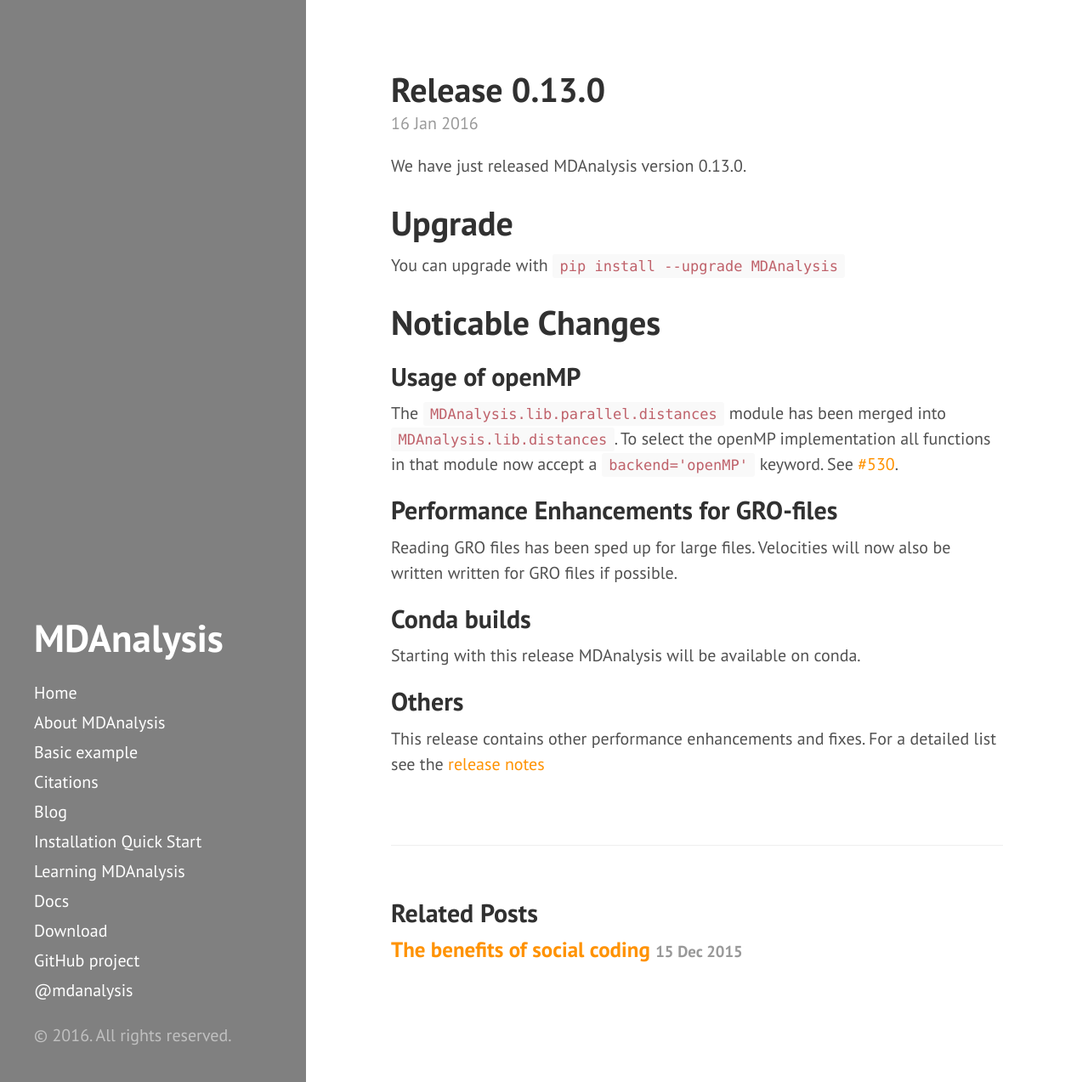
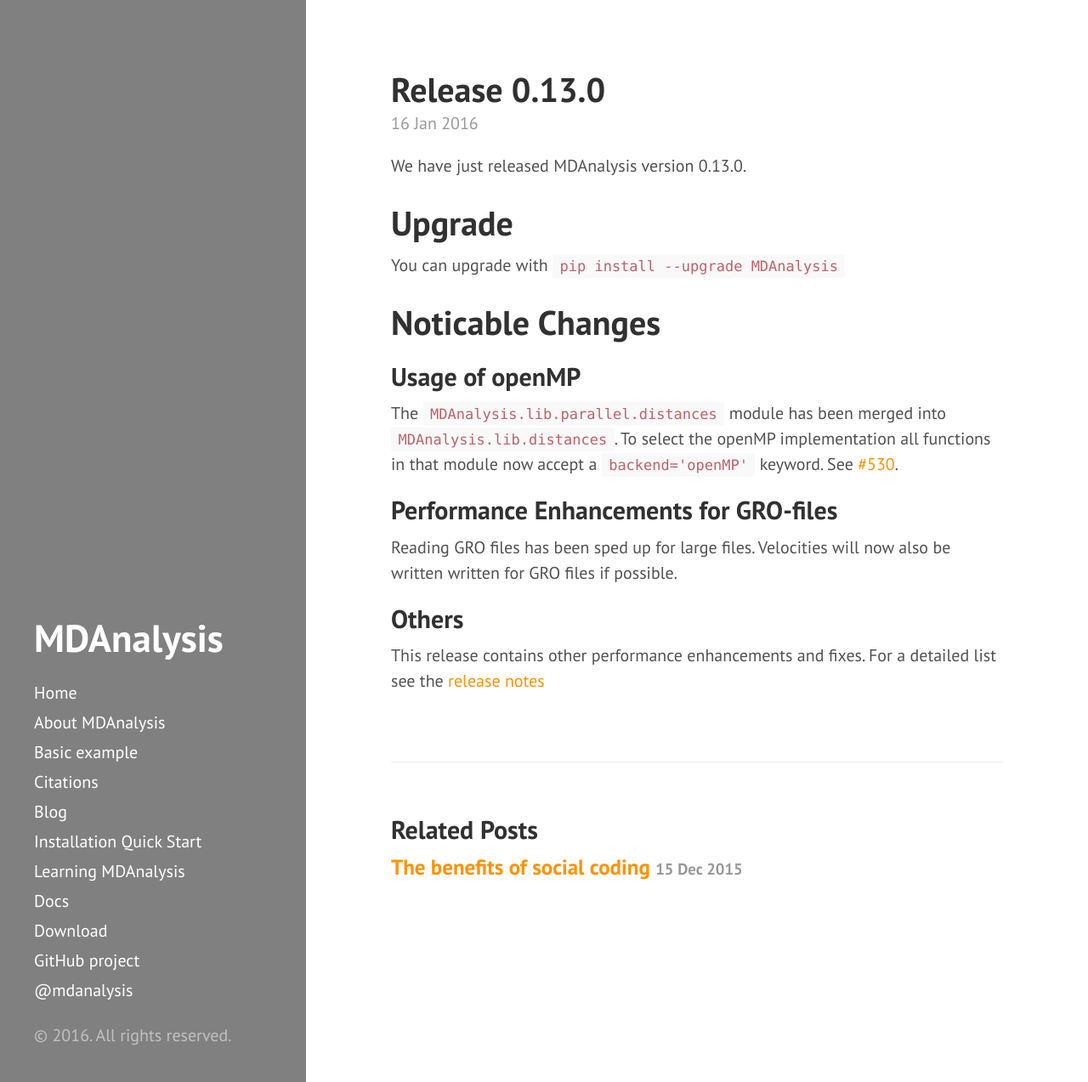
Before and after one commit to MDAnalysis/MDAnalysis.github.io, a Jekyll site: the page built from _posts/2016-01-16-release-0.13.0.md, in a window 1280 px wide and 1273 px high. Shown: the whole window at 85% size. Built offline with Jekyll 4.4.1, drawn with Linux system fonts in a browser that asks for light colours; Markdown is read by kramdown in place of the engine named in the settings.

Commit message:
remove conda notice
This hasn't happened yet.

```diff
--- a/_posts/2016-01-16-release-0.13.0.md
+++ b/_posts/2016-01-16-release-0.13.0.md
@@ -23,10 +23,6 @@ that module now accept a `backend='openMP'` keyword. See
 Reading GRO files has been sped up for large files. Velocities will now also be
 written written for GRO files if possible.
 
-## Conda builds
-
-Starting with this release MDAnalysis will be available on conda.
-
 ## Others
 
 This release contains other performance enhancements and fixes. For a detailed
```
